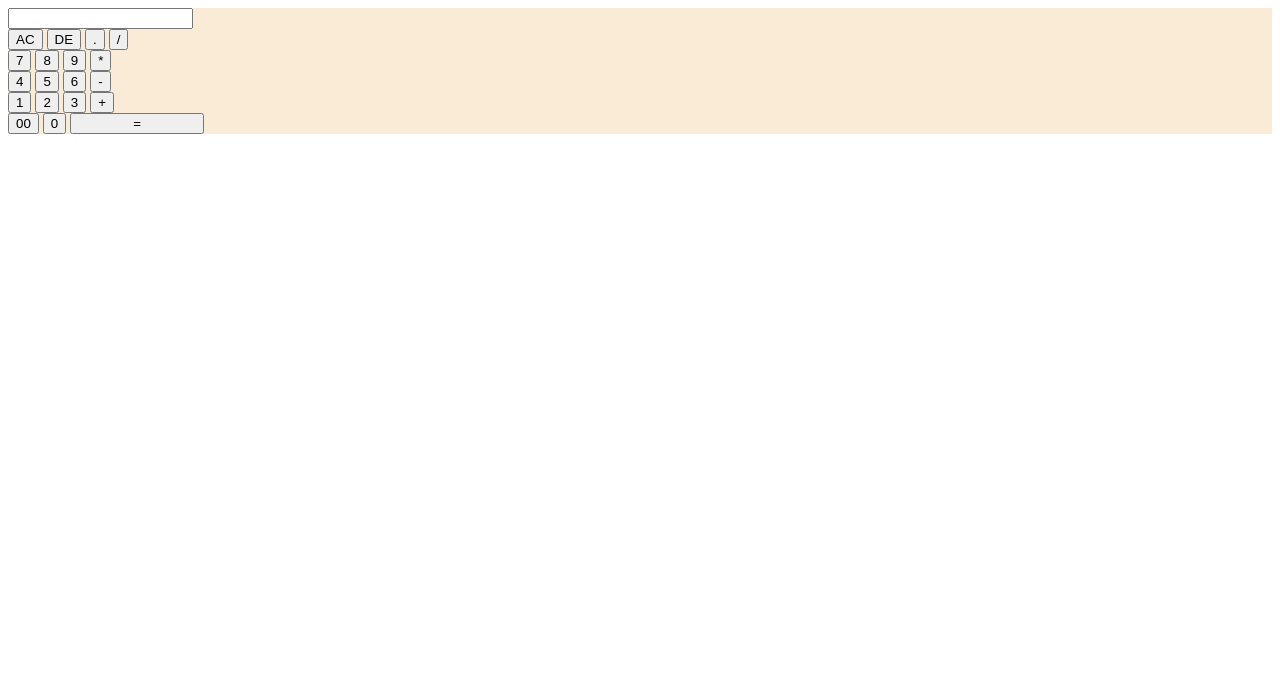
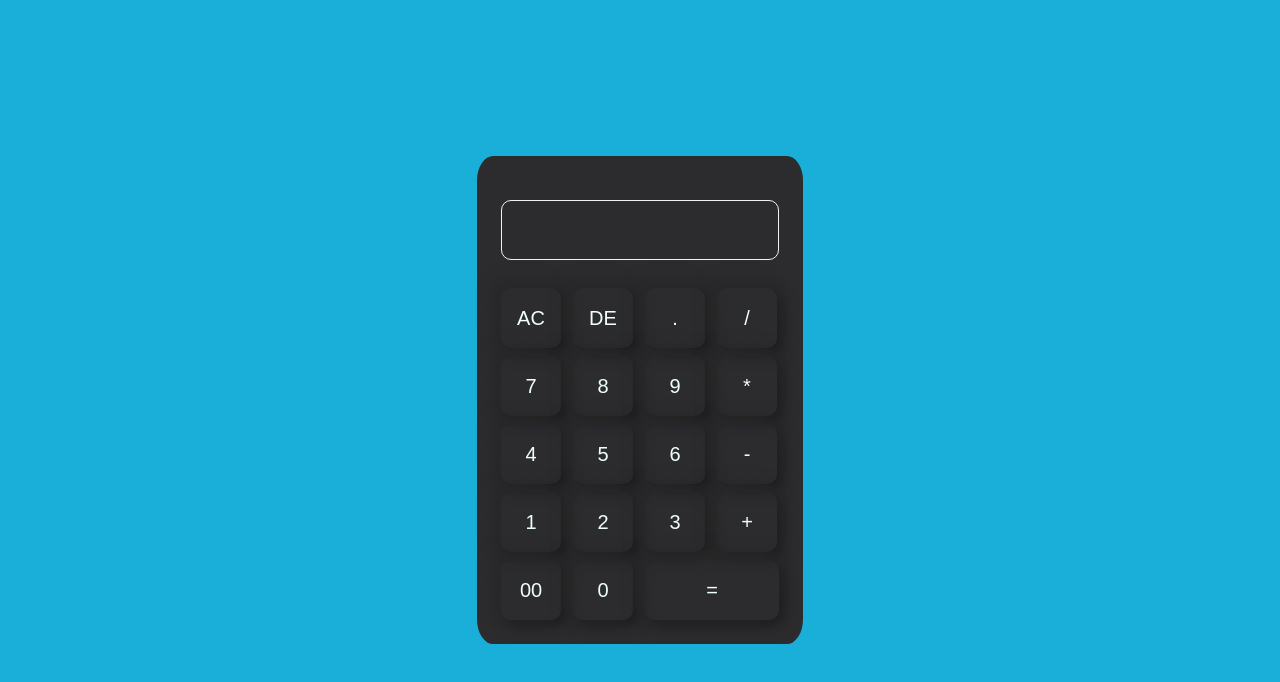
Before and after one commit to usmanjarral/html-css-js-calculator, a plain HTML site: page calculator/index.html in a window 1280 px wide. Drawn offline with Linux system fonts and the light colour scheme.

Commit message:
Update style.css
just uploading my css file . facing error in uploading files . nothing changed

```diff
--- a/calculator/style.css
+++ b/calculator/style.css
@@ -1,5 +1,50 @@
+*{
+    margin: 0;
+    padding: 0;
+    box-sizing: border-box;
+}
+
+
+
 .container {
     width: 100%;
-    height: 100%;
-    background-color: antiquewhite;
+    height: 100vh;
+    background:#19afd9;
+    display: flex;
+    justify-content: center;
+    align-items: center;
 }
+
+.calculator{
+    background-color: rgb(44, 44, 47);
+    padding: 20px;
+    border-radius: 5%;
+}
+
+.calculator form input{
+    width: 60px;
+    height: 60px;
+    margin: 4px;
+    border: 0;
+    outline: 0;
+    border-radius: 10px;
+    background: transparent;
+    font-size: 20px;
+    color: azure;
+    cursor: pointer;
+    box-shadow: -8px -8px 15px #282829, 5px 5px 15px #1d1d1e;
+}
+
+form .display{
+    display: flex;
+    justify-content: flex-end;
+    margin: 20px 0;
+}
+
+form .display input{
+    text-align: right;
+    flex: 1;
+    box-shadow: none;
+    border: 0.5px solid #f2f2f5;
+    padding: 20px;
+}
```
